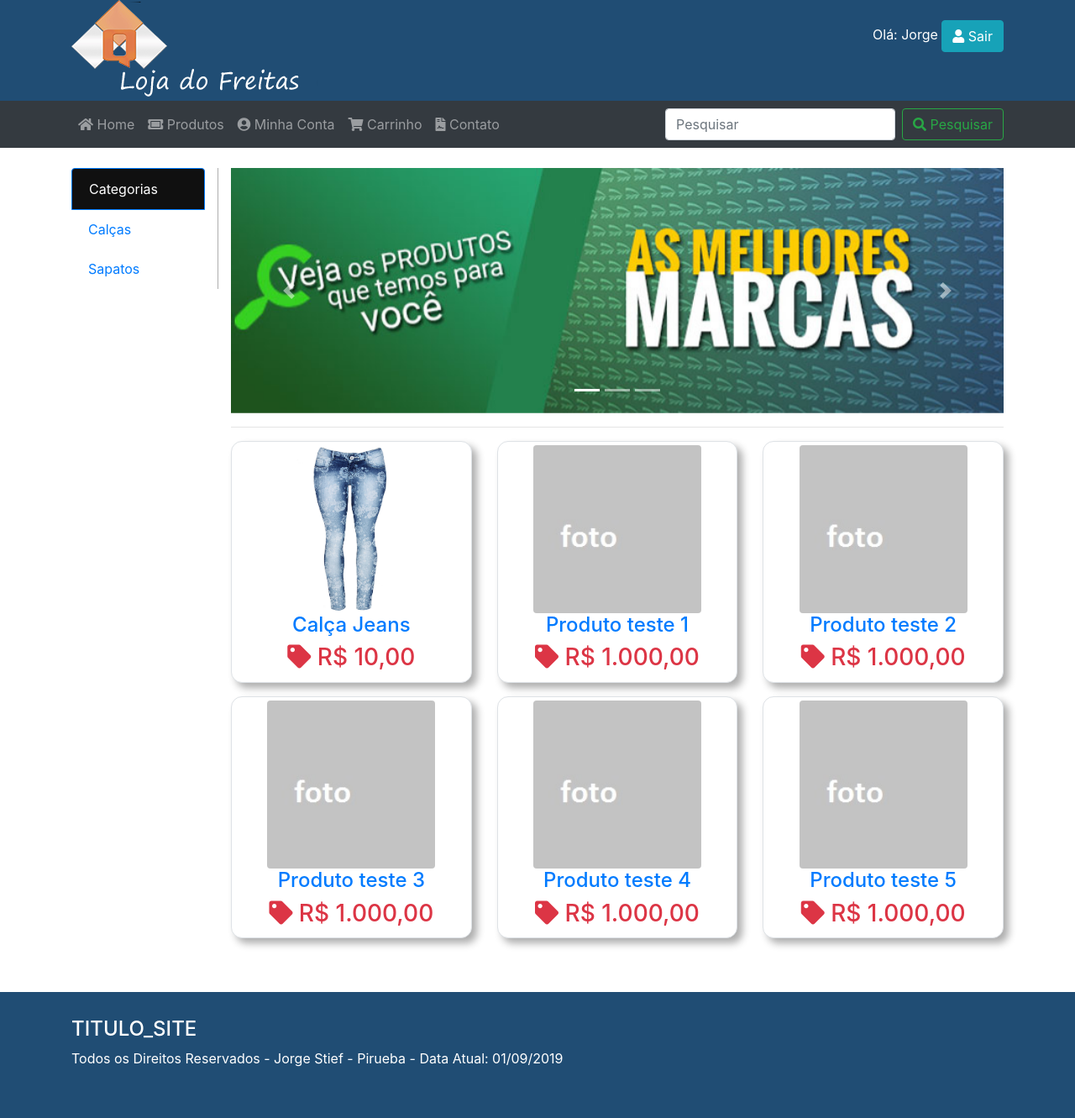
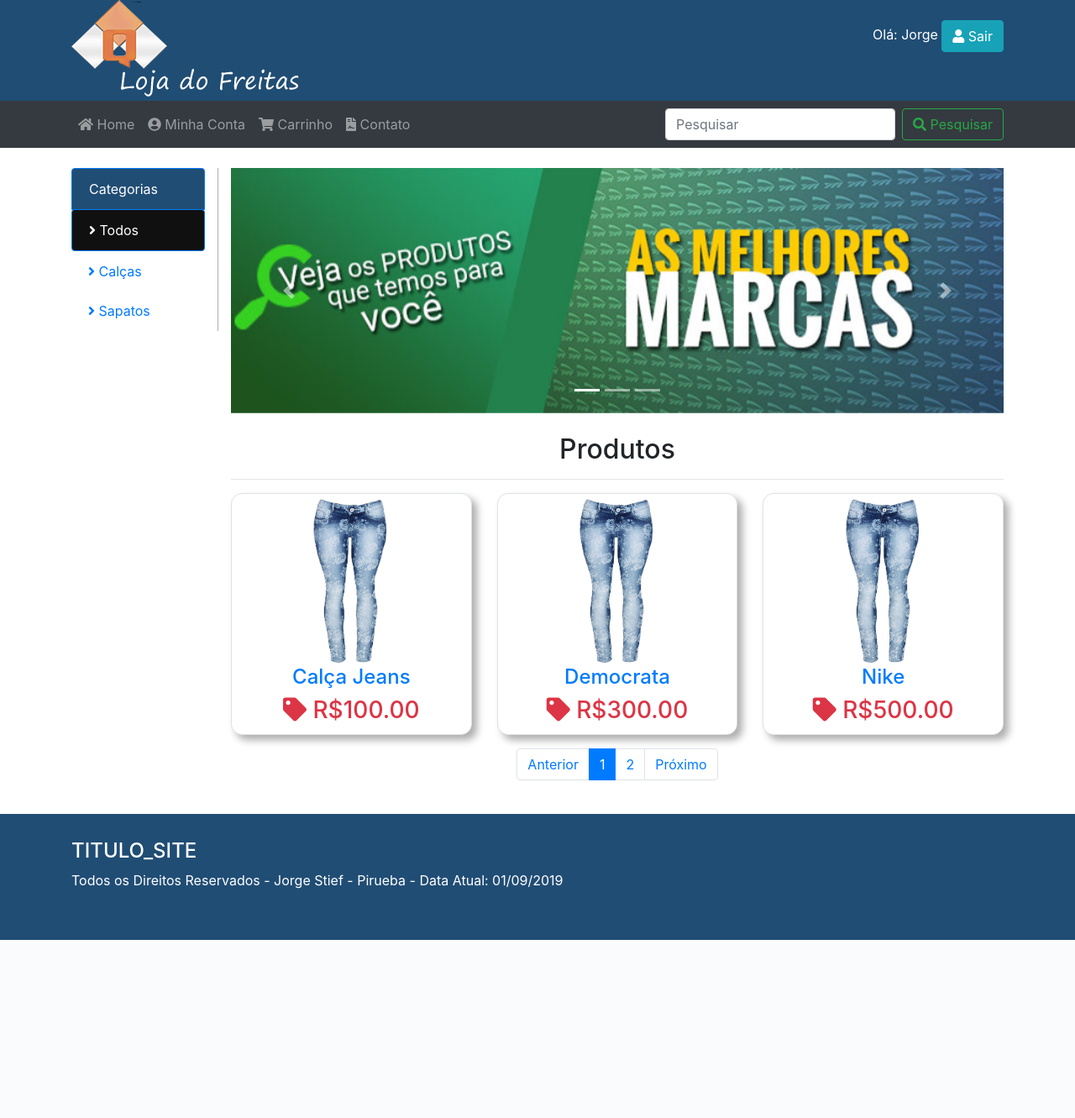
Before and after one commit to JorgeStief/loja_virtual_django, a Django app: page / in a window 1280 px wide. Shown: the whole page at 84% size. After the commit the page ends 1119 px from the top, so only its background shows below. Run offline with Django 3.2, Linux system fonts and the light colour scheme; data comes from the database, SQL or seed files in the repository; both versions use the stored data as it was after the commit; some libraries are stand-ins or nearby versions.

Commit message:
tela de produto finalizado

```diff
--- a/catalogo/models.py
+++ b/catalogo/models.py
@@ -1,4 +1,5 @@
 from django.db import models
+from django.urls import reverse
 
 # Create your models here.
 
@@ -13,6 +14,8 @@ class Categoria(models.Model):
         verbose_name_plural = 'Categorias'
         ordering = ['name']
 
+    def get_absolute_path(self):
+        return reverse('catalogo:produto_lista_por_categoria', args=[self.slug])
     def __str__(self):
         return self.name
 
@@ -31,5 +34,18 @@ class Produto(models.Model):
         verbose_name_plural = 'Produtos'
         ordering = ['name']
 
+    def get_absolute_path(self):
+        return reverse('catalogo:produto_exibe', args=[self.id, self.slug])
+
     def __str__(self):
         return self.name
+
+class Imagem(models.Model):
+    slug = models.SlugField('Identificador', max_length=300)
+    product = models.ForeignKey('Produto', verbose_name='Produto',on_delete=models.CASCADE)
+
+
+    class Meta():
+        verbose_name = 'Imagem'
+        verbose_name_plural = 'Imagens'
+        ordering = ['product']
--- a/catalogo/templates/catalogo/produto_lista.html
+++ b/catalogo/templates/catalogo/produto_lista.html
@@ -6,20 +6,48 @@
 {% endblock title %}
 
 {% block conteudo %}
-
-<h2 class="text-center">Meus Produtos</h2>
+{% if not categoria %}
+ <div id="carouselExampleIndicators" class="carousel slide" data-ride="carousel">
+      <ol class="carousel-indicators">
+         <li data-target="#carouselExampleIndicators" data-slide-to="0" class="active"></li>
+         <li data-target="#carouselExampleIndicators" data-slide-to="1"></li>
+         <li data-target="#carouselExampleIndicators" data-slide-to="2"></li>
+      </ol>
+      <div class="carousel-inner">
+         <div class="carousel-item active">
+            <img class="d-block w-100" src="{% static 'assets/imagens/banner.jpg' %}" alt="Primeiro Slide">
+         </div>
+         <div class="carousel-item">
+            <img class="d-block w-100" src="{% static 'assets/imagens/banner.jpg' %}" alt="Segundo Slide">
+         </div>
+         <div class="carousel-item">
+            <img class="d-block w-100" src="{% static 'assets/imagens/banner.jpg' %}" alt="Terceiro Slide">
+         </div>
+      </div>
+      <a class="carousel-control-prev" href="#carouselExampleIndicators" role="button" data-slide="prev">
+         <span class="carousel-control-prev-icon" aria-hidden="true"></span>
+         <span class="sr-only">Anterior</span>
+      </a>
+      <a class="carousel-control-next" href="#carouselExampleIndicators" role="button" data-slide="next">
+         <span class="carousel-control-next-icon" aria-hidden="true"></span>
+         <span class="sr-only">Próximo</span>
+      </a>
+   </div>
+   {% endif %}
+   <br>
+<h2 class="text-center">{% if not categoria %} Produtos {% else %} {{categoria}}{% endif %}</h2>
                      <hr>
                      <div class="row" id="pularliha">
 
-                        {% for product  in products  %}
+                        {% for produto  in produtos  %}
                         <div class="col-md-4">
                            <div class="img-thumbnail ">
-                              <a href="{% url 'produto' %}">
+                              <a href="{{ produto.get_absolute_path }}">
                                  <img  class="rounded mx-auto d-block" src="{% static 'assets/imagens/calca.jpg' %}" width="200" height="200"  alt="">
 
                                  <div class="caption">
-                                    <h4 class="text-center ">{{product.name}}</h4>
-                                    <h3 class="text-center text-danger"><i class="fas fa-tag"></i> R${{product.price}}</h3>
+                                    <h4 class="text-center ">{{produto.name}}</h4>
+                                    <h3 class="text-center text-danger"><i class="fas fa-tag"></i> R${{produto.price}}</h3>
 
                                  </div><!-- fim da div caption -->
                               </a>
--- a/catalogo/urls.py
+++ b/catalogo/urls.py
@@ -1,9 +1,11 @@
-from django.urls import path, re_path
+from django.urls import path
 from . import views
 
 app_name='catalogo'
 
 urlpatterns = [
-    path("", views.produto_lista, name="produto_lista"),
-    re_path(r'^(?P<slug>[\w_-]+)/$', views.categoria, name="categoria"),
+    path('', views.produto_lista, name="produto_lista"),
+    path('<slug:slug_da_categoria>/', views.produto_lista, name="produto_lista_por_categoria"),
+    #re_path(r'^(?P<slug>[\w_-]+)/$', views.categoria, name="categoria"),
+    path('<int:id>/<slug:slug_do_produto>/', views.produto_exibe, name='produto_exibe'),
 ]
--- a/catalogo/views.py
+++ b/catalogo/views.py
@@ -1,20 +1,52 @@
-from django.shortcuts import render
+from django.shortcuts import render, get_object_or_404
 
-from .models import Produto, Categoria
+from .models import Produto, Categoria,Imagem
 
 
-def produto_lista(request):
+def produto_lista(request, slug_da_categoria=None):
+    categoria = None
+    categorias = Categoria.objects.all()
+    produtos = Produto.objects.all()
 
-    context = {
-        'products': Produto.objects.all()
-    }
+    if slug_da_categoria:
+        categoria = get_object_or_404(Categoria, slug=slug_da_categoria)
+        produtos = produtos.filter(category=categoria).order_by("name")
+    context = {'categorias': categorias,
+               'produtos': produtos,
+               'categoria': categoria}
+
     return render (request, 'catalogo/produto_lista.html',context)
 
 
-def categoria(request,slug):
-    category = Categoria.objects.get(slug=slug)
+def produto_exibe(request, id ,slug_do_produto):
+
+    produto = get_object_or_404(Produto, id=id)
+    categoria = get_object_or_404(Categoria, id=produto.category_id)
+    categorias = Categoria.objects.all().order_by('name')
+    imagens =  Imagem.objects.all().filter(product=produto).order_by('id')
+    # Esta view espera receber o id do produto e seu slug para recuperar o produto
+    # Podemos recuperar o produto apenas com o seu id uma vez que ele é unique.
+    # Incluímos o slug para podermos construir 'SEO friendly URLs'.
+    # SEO = Search Engine Optimization.
+    # Exemplo: http://www.dominio.com.br/produto?id=721 <== Ruim
+    # Exemplo: http://www.dominio.com.br/721/notebook-del-vostro-3458-i3 <== Bom
+    aux=[]
+    i=0
+    for imagem in imagens:
+        if i==0:
+            aux1= imagem.slug
+        else:
+            aux.append(imagem.slug)
+        i = i+1
+
+
+
+
     context = {
-        'current_category': category,
-        'products': Produto.objects.filter(category=category),
+        'produto': produto,
+        'categorias': categorias,
+        'categoria': categoria,
+        'imagens': aux,
+        'imagem': aux1
     }
-    return render (request, 'catalogo/categoria.html',context)
+    return render(request, 'catalogo/produto_exibe.html', context)
--- a/core/templates/base.html
+++ b/core/templates/base.html
@@ -47,20 +47,16 @@
                      <div class="collapse navbar-collapse" id="conteudoNavbarSuportado">
                         <ul class="navbar-nav mr-auto" >
                            <li class="nav-item ">
-                              <a class="nav-link"  href="{% url 'index' %}"><i class="fab fas fa-home"></i> Home</a>
+                              <a class="nav-link"  href="{% url 'catalogo:produto_lista' %}"><i class="fab fas fa-home"></i> Home</a>
                            </li>
                            <li class="nav-item">
-                              <a class="nav-link" href="{% url 'catalogo:produto_lista' %}"><i class="fab fas fas fa-ticket-alt"></i> Produtos</a>
-                           </li>
-
-                           <li class="nav-item">
-                              <a class="nav-link " href="login.html"><i class="fab fas fas fa-user-circle"></i> Minha Conta</a>
+                              <a class="nav-link " href="#"><i class="fab fas fas fa-user-circle"></i> Minha Conta</a>
                            </li>
                            <li class="nav-item">
-                              <a class="nav-link " href="carrinho.html"><i class=" fas fas fa-shopping-cart"></i> Carrinho</a>
+                              <a class="nav-link " href="#"><i class=" fas fas fa-shopping-cart"></i> Carrinho</a>
                            </li>
                            <li class="nav-item">
-                              <a class="nav-link " href="{% url 'contato' %}"><i class=" fas fas fas fas fa-file-contract"></i> Contato</a>
+                              <a class="nav-link " href="#"><i class=" fas fas fas fas fa-file-contract"></i> Contato</a>
                            </li>
                         </ul>
                         <form class="form-inline my-2 my-lg-0">
@@ -82,10 +78,13 @@
                   <!-- coluna da esquerda -->
                   <div class="col-md-2 " id="lateral">
                      <div class="list-group">
-                        <span class="list-group-item active"> Categorias</span>
-                        {% for category  in categories  %}
-                           <a href="{% url 'catalogo:categoria' slug=category.slug %}" class="list-group-item"><span class="glyphicon glyphicon-menu-right"></span> {{category.name}}</a>
+                        <span class="list-group-item active" style="background-color:#204d74">Categorias</span>
+                       <a href="{% url 'catalogo:produto_lista' %}"><span class="list-group-item {% if not categoria %}active{% endif %}"><i class="fas fa-angle-right"></i> Todos</span></a>
+                        {% for cat  in categorias %}
+                           <a href="{{ cat.get_absolute_path }}" class="list-group-item {% if cat == categoria%}active{% endif %}"><i class="fas fa-angle-right"></i> {{cat.name}}</a>
                         {% endfor %}
+
+
 
 
                      </div><!--fim da list group-->
--- a/projeto/urls.py
+++ b/projeto/urls.py
@@ -17,11 +17,11 @@ Including another URLconf
 from django.urls import path
 from django.conf.urls import include
 from django.contrib import admin
-from core import views
+
 urlpatterns = [
-    path('',views.index, name='index'),
+    #path('',views.index, name='index'),
     path('admin/', admin.site.urls),
-    path('contato/', views.contato, name='contato'),
-    path("produtos/", include('catalogo.urls', namespace='catalogo')),
-    path('produto/', views.produto, name='produto'),
+    #path('contato/', views.contato, name='contato'),
+    path('', include('catalogo.urls')),
+    #path('produto/', views.produto, name='produto'),
 ]
```
Also changed, not shown: catalogo/templates/catalogo/produto_exibe.html (renamed from core/templates/produto.html, +9 -14 lines), catalogo/migrations/0002_produto_image.py (added), catalogo/migrations/0003_auto_20190927_1856.py (added), db.sqlite3.
